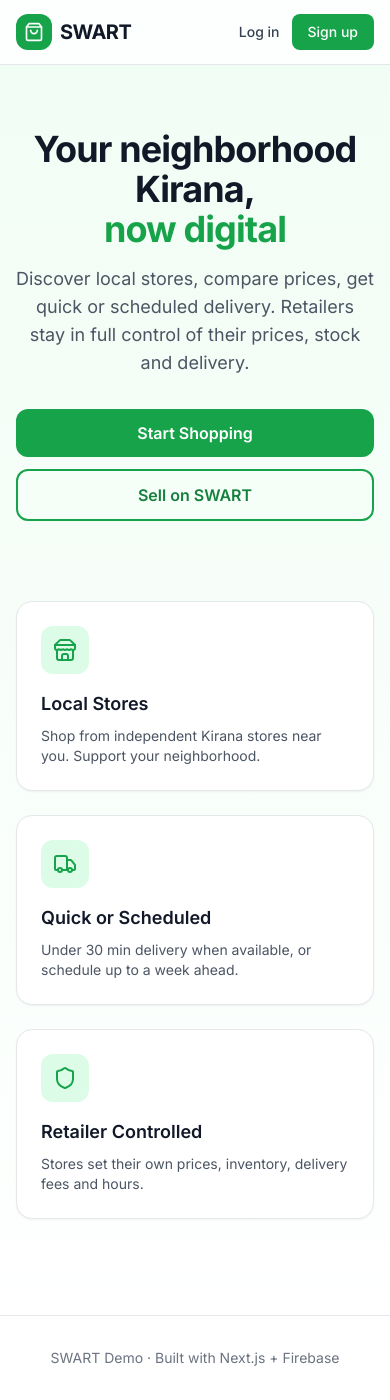
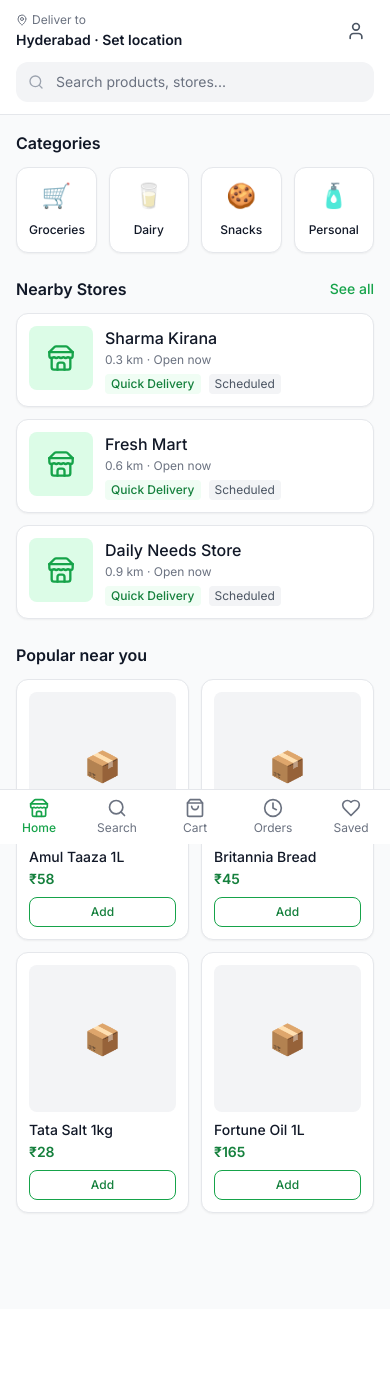
Before and after one commit to pranaygunda06/swart, a Next.js app: page / in a window 390 px wide. After the commit the page ends 1309 px from the top, so only its background shows below. Built offline with nearby package versions, Linux system fonts and the light colour scheme.

Commit message:
Make / the direct shopping home + pure demo mode (no Firebase errors)

```diff
--- a/app/page.tsx
+++ b/app/page.tsx
@@ -1,95 +1,160 @@
+"use client";
+
 import Link from "next/link";
-import { ShoppingBag, Store, Truck, Shield } from "lucide-react";
+import {
+  Search,
+  ShoppingBag,
+  MapPin,
+  Store,
+  Clock,
+  Heart,
+  User,
+} from "lucide-react";
 
-export default function LandingPage() {
+export default function HomePage() {
   return (
-    <div className="min-h-screen bg-gradient-to-b from-green-50 to-white">
-      <header className="border-b bg-white/80 backdrop-blur sticky top-0 z-50">
-        <div className="max-w-6xl mx-auto px-4 h-16 flex items-center justify-between">
-          <div className="flex items-center gap-2">
-            <div className="w-9 h-9 rounded-xl bg-green-600 flex items-center justify-center">
-              <ShoppingBag className="w-5 h-5 text-white" />
+    <div className="min-h-screen bg-gray-50 pb-20">
+      {/* Header */}
+      <header className="bg-white border-b sticky top-0 z-40">
+        <div className="max-w-lg mx-auto px-4 py-3 flex items-center gap-3">
+          <div className="flex-1">
+            <div className="flex items-center gap-1 text-xs text-gray-500 mb-0.5">
+              <MapPin className="w-3 h-3" />
+              <span>Deliver to</span>
             </div>
-            <span className="font-bold text-xl tracking-tight">SWART</span>
+            <p className="text-sm font-semibold truncate">Hyderabad · Set location</p>
           </div>
-          <div className="flex items-center gap-3">
-            <Link
-              href="/auth/login"
-              className="text-sm font-medium text-gray-700 hover:text-green-700"
-            >
-              Log in
-            </Link>
-            <Link
-              href="/auth/signup"
-              className="px-4 py-2 rounded-lg bg-green-600 text-white text-sm font-medium hover:bg-green-700 transition"
-            >
-              Sign up
+          <Link href="/auth/login" className="p-2 rounded-full hover:bg-gray-100">
+            <User className="w-5 h-5 text-gray-600" />
           </Link>
         </div>
+
+        <div className="px-4 pb-3">
+          <Link href="/search" className="relative block">
+            <Search className="absolute left-3 top-1/2 -translate-y-1/2 w-4 h-4 text-gray-400" />
+            <div className="w-full pl-10 pr-4 py-2.5 bg-gray-100 rounded-xl text-sm text-gray-500">
+              Search products, stores...
+            </div>
+          </Link>
         </div>
       </header>
 
-      <section className="max-w-6xl mx-auto px-4 pt-16 pb-20 text-center">
-        <h1 className="text-4xl md:text-5xl font-bold tracking-tight text-gray-900 mb-4">
-          Your neighborhood Kirana,
-          <br />
-          <span className="text-green-600">now digital</span>
-        </h1>
-        <p className="text-lg text-gray-600 max-w-2xl mx-auto mb-8">
-          Discover local stores, compare prices, get quick or scheduled delivery.
-          Retailers stay in full control of their prices, stock and delivery.
-        </p>
-        <div className="flex flex-col sm:flex-row gap-3 justify-center">
-          <Link
-            href="/auth/signup"
-            className="px-6 py-3 rounded-xl bg-green-600 text-white font-semibold hover:bg-green-700 transition"
+      <main className="max-w-lg mx-auto px-4 py-4 space-y-6">
+        {/* Categories */}
+        <section>
+          <h2 className="font-semibold mb-3">Categories</h2>
+          <div className="grid grid-cols-4 gap-3">
+            {[
+              { name: "Groceries", emoji: "🛒" },
+              { name: "Dairy", emoji: "🥛" },
+              { name: "Snacks", emoji: "🍪" },
+              { name: "Personal", emoji: "🧴" },
+            ].map((cat) => (
+              <div
+                key={cat.name}
+                className="bg-white rounded-xl p-3 text-center border shadow-sm active:scale-95 transition"
               >
-            Start Shopping
-          </Link>
-          <Link
-            href="/auth/signup?role=vendor"
-            className="px-6 py-3 rounded-xl border-2 border-green-600 text-green-700 font-semibold hover:bg-green-50 transition"
-          >
-            Sell on SWART
-          </Link>
+                <div className="text-2xl mb-1">{cat.emoji}</div>
+                <span className="text-xs font-medium">{cat.name}</span>
+              </div>
+            ))}
           </div>
         </section>
 
-      <section className="max-w-6xl mx-auto px-4 pb-24">
-        <div className="grid md:grid-cols-3 gap-6">
-          <div className="bg-white rounded-2xl p-6 shadow-sm border">
-            <div className="w-12 h-12 rounded-xl bg-green-100 flex items-center justify-center mb-4">
-              <Store className="w-6 h-6 text-green-600" />
+        {/* Nearby Stores */}
+        <section>
+          <div className="flex items-center justify-between mb-3">
+            <h2 className="font-semibold">Nearby Stores</h2>
+            <span className="text-sm text-green-600 font-medium">See all</span>
           </div>
-            <h3 className="font-semibold text-lg mb-2">Local Stores</h3>
-            <p className="text-gray-600 text-sm">
-              Shop from independent Kirana stores near you. Support your neighborhood.
+          <div className="space-y-3">
+            {[
+              { id: 1, name: "Sharma Kirana", distance: "0.3 km", open: true },
+              { id: 2, name: "Fresh Mart", distance: "0.6 km", open: true },
+              { id: 3, name: "Daily Needs Store", distance: "0.9 km", open: true },
+            ].map((store) => (
+              <Link
+                key={store.id}
+                href={`/stores/demo-store-${store.id}`}
+                className="flex gap-3 bg-white rounded-xl p-3 border shadow-sm active:scale-[0.98] transition"
+              >
+                <div className="w-16 h-16 rounded-lg bg-green-100 flex items-center justify-center shrink-0">
+                  <Store className="w-7 h-7 text-green-600" />
+                </div>
+                <div className="flex-1 min-w-0">
+                  <h3 className="font-medium truncate">{store.name}</h3>
+                  <p className="text-xs text-gray-500 mt-0.5">
+                    {store.distance} · Open now
                   </p>
+                  <div className="flex items-center gap-2 mt-1.5">
+                    <span className="text-xs bg-green-50 text-green-700 px-1.5 py-0.5 rounded font-medium">
+                      Quick Delivery
+                    </span>
+                    <span className="text-xs bg-gray-100 text-gray-600 px-1.5 py-0.5 rounded">
+                      Scheduled
+                    </span>
                   </div>
-          <div className="bg-white rounded-2xl p-6 shadow-sm border">
-            <div className="w-12 h-12 rounded-xl bg-green-100 flex items-center justify-center mb-4">
-              <Truck className="w-6 h-6 text-green-600" />
                 </div>
-            <h3 className="font-semibold text-lg mb-2">Quick or Scheduled</h3>
-            <p className="text-gray-600 text-sm">
-              Under 30 min delivery when available, or schedule up to a week ahead.
-            </p>
-          </div>
-          <div className="bg-white rounded-2xl p-6 shadow-sm border">
-            <div className="w-12 h-12 rounded-xl bg-green-100 flex items-center justify-center mb-4">
-              <Shield className="w-6 h-6 text-green-600" />
-            </div>
-            <h3 className="font-semibold text-lg mb-2">Retailer Controlled</h3>
-            <p className="text-gray-600 text-sm">
-              Stores set their own prices, inventory, delivery fees and hours.
-            </p>
-          </div>
+              </Link>
+            ))}
           </div>
         </section>
 
-      <footer className="border-t py-8 text-center text-sm text-gray-500">
-        SWART Demo · Built with Next.js + Firebase
-      </footer>
+        {/* Popular Products */}
+        <section>
+          <h2 className="font-semibold mb-3">Popular near you</h2>
+          <div className="grid grid-cols-2 gap-3">
+            {[
+              { name: "Amul Taaza 1L", price: 58 },
+              { name: "Britannia Bread", price: 45 },
+              { name: "Tata Salt 1kg", price: 28 },
+              { name: "Fortune Oil 1L", price: 165 },
+            ].map((item) => (
+              <div
+                key={item.name}
+                className="bg-white rounded-xl p-3 border shadow-sm"
+              >
+                <div className="aspect-square rounded-lg bg-gray-100 mb-2 flex items-center justify-center text-3xl">
+                  📦
+                </div>
+                <p className="text-sm font-medium truncate">{item.name}</p>
+                <p className="text-sm font-semibold text-green-700 mt-0.5">
+                  ₹{item.price}
+                </p>
+                <button className="mt-2 w-full py-1.5 text-xs font-medium rounded-lg border border-green-600 text-green-700 hover:bg-green-50">
+                  Add
+                </button>
+              </div>
+            ))}
+          </div>
+        </section>
+      </main>
+
+      {/* Bottom Nav */}
+      <nav className="fixed bottom-0 left-0 right-0 bg-white border-t safe-bottom">
+        <div className="max-w-lg mx-auto flex">
+          {[
+            { icon: Store, label: "Home", href: "/" },
+            { icon: Search, label: "Search", href: "/search" },
+            { icon: ShoppingBag, label: "Cart", href: "/cart" },
+            { icon: Clock, label: "Orders", href: "/orders" },
+            { icon: Heart, label: "Saved", href: "/saved" },
+          ].map(({ icon: Icon, label, href }) => (
+            <Link
+              key={label}
+              href={href}
+              className={`flex-1 flex flex-col items-center py-2 text-xs ${
+                href === "/"
+                  ? "text-green-600 font-medium"
+                  : "text-gray-500 hover:text-green-600"
+              }`}
+            >
+              <Icon className="w-5 h-5 mb-0.5" />
+              {label}
+            </Link>
+          ))}
+        </div>
+      </nav>
     </div>
   );
 }
```
Also changed, not shown: app/auth/login/page.tsx (+13 -12 lines), app/auth/signup/page.tsx (+20 -15 lines). Lines whose indentation alone changed are shown as unchanged.
